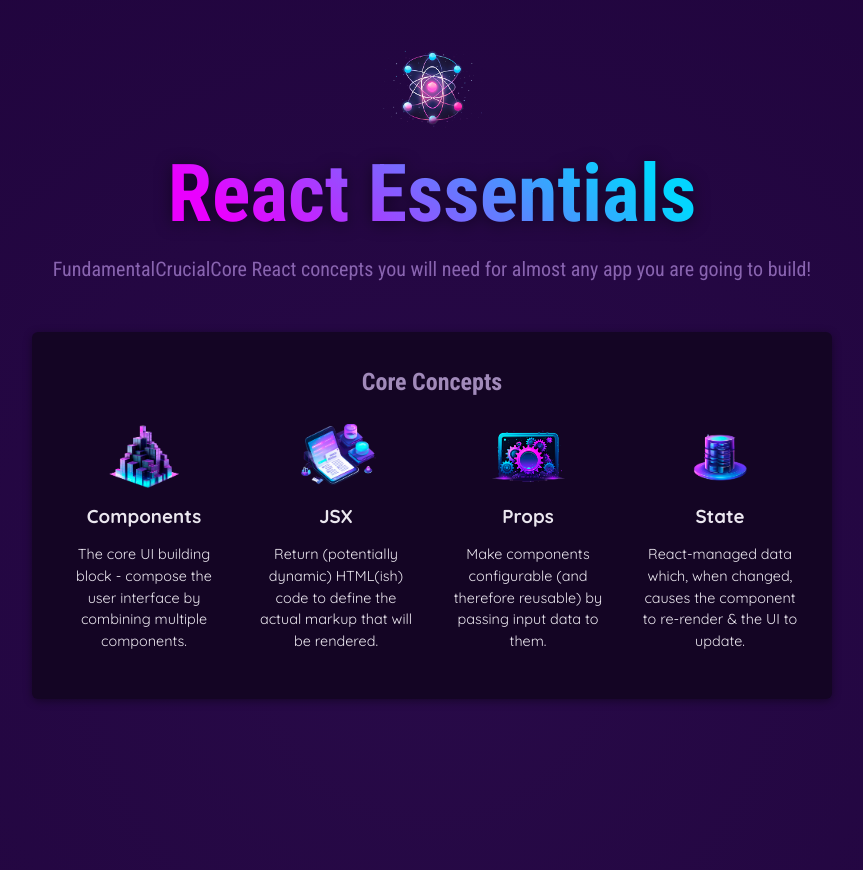
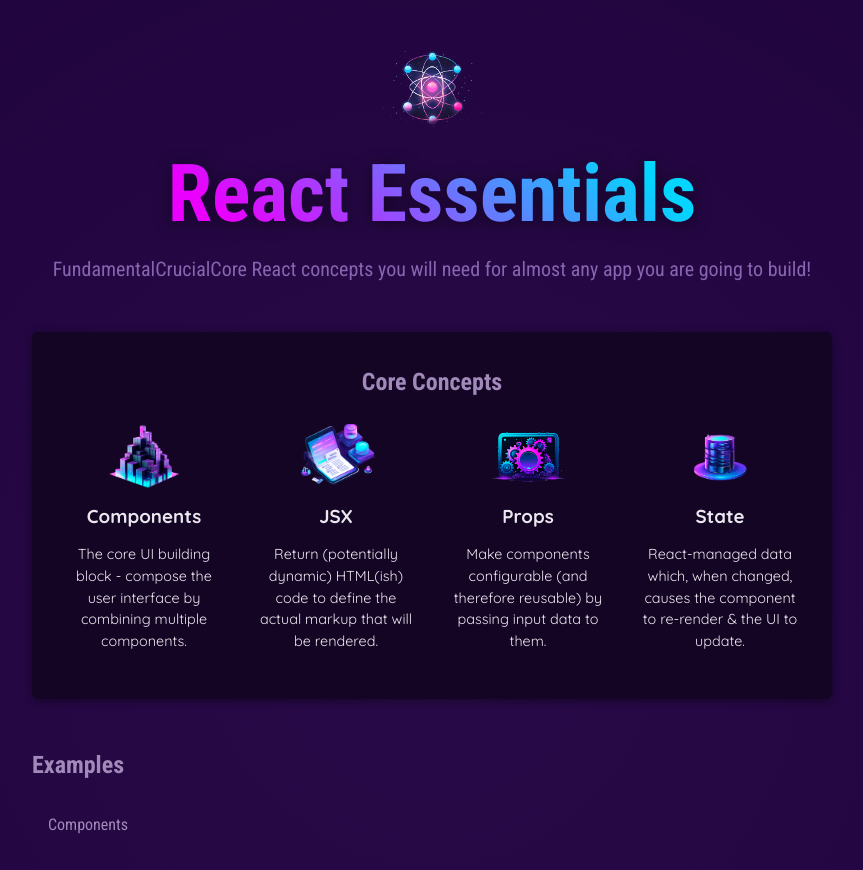
Before and after one commit to vivian-xw7/react-core, a React (Vite) app: page / in a window 1280 px wide. Shown: the top 870 px of the page, without its empty margins (208-1071 px from the left). Built offline with nearby package versions, Linux system fonts and the light colour scheme.

Commit message:
add tab button

```diff
--- a/src/App.jsx
+++ b/src/App.jsx
@@ -1,6 +1,7 @@
-import Header from './components/Header'
+import Header from './components/Header/Header.jsx';
 import { CORE_CONCEPTS } from './data';
-import CoreConcept from './components/CoreConcept';
+import CoreConcept from './components/CoreConcept.jsx';
+import TabButton from './components/TabButton.jsx'
 
 function App() {
   return (
@@ -32,6 +33,12 @@
             />
           </ul>
         </section>
+        <section id='examples'>
+          <h2>Examples</h2>
+          <menu>
+            <TabButton>Components</TabButton>
+          </menu>
+        </section>
       </main>
     </div>
   );
--- /dev/null
+++ b/src/components/Header/Header.css
@@ -0,0 +1,27 @@
+header {
+    text-align: center;
+    margin: 3rem 0;
+  }
+
+  header img {
+    height: 5rem;
+    width: 10rem;
+    object-fit: cover;
+  }
+
+  header h1 {
+    margin: 0;
+    font-family: "Roboto Condensed", sans-serif;
+    font-size: 5rem;
+    background: linear-gradient(40deg, #ea00ff, #ea00ff, #03d5ff, #03d5ff);
+    -webkit-background-clip: text;
+    -webkit-text-fill-color: transparent;
+    filter: drop-shadow(0 2px 8px rgba(0, 0, 0, 0.5));
+  }
+
+  header p {
+    margin: 0;
+    font-size: 1.25rem;
+    color: #8964b0;
+    font-family: "Roboto Condensed", sans-serif;
+  }
--- a/src/components/Header.jsx
+++ b/src/components/Header/Header.jsx
@@ -1,3 +1,5 @@
+import './Header.css'
+
 const reactDescriptions = ['Fundamental', 'Crucial', 'Core'];
 
 function genRandomInt(max) {
--- /dev/null
+++ b/src/components/TabButton.jsx
@@ -0,0 +1,7 @@
+export default function TabButton({children}) {
+    return (
+      <li>
+        <button>{children}</button>
+      </li>
+    )
+  }
--- a/src/index.css
+++ b/src/index.css
@@ -19,33 +19,6 @@
   min-height: 80rem;
 }
 
-header {
-  text-align: center;
-  margin: 3rem 0;
-}
-
-header img {
-  height: 5rem;
-  width: 10rem;
-  object-fit: cover;
-}
-
-header h1 {
-  margin: 0;
-  font-family: "Roboto Condensed", sans-serif;
-  font-size: 5rem;
-  background: linear-gradient(40deg, #ea00ff, #ea00ff, #03d5ff, #03d5ff);
-  -webkit-background-clip: text;
-  -webkit-text-fill-color: transparent;
-  filter: drop-shadow(0 2px 8px rgba(0, 0, 0, 0.5));
-}
-
-header p {
-  margin: 0;
-  font-size: 1.25rem;
-  color: #8964b0;
-  font-family: "Roboto Condensed", sans-serif;
-}
 
 main {
   width: 90%;
```
